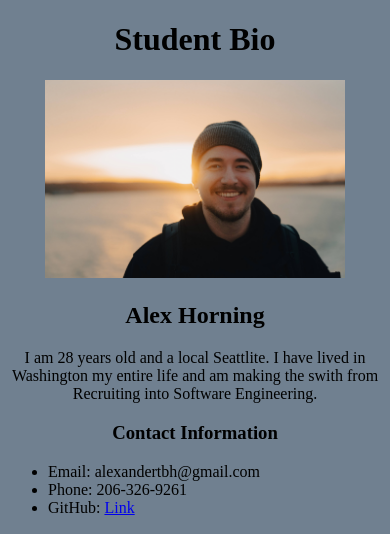
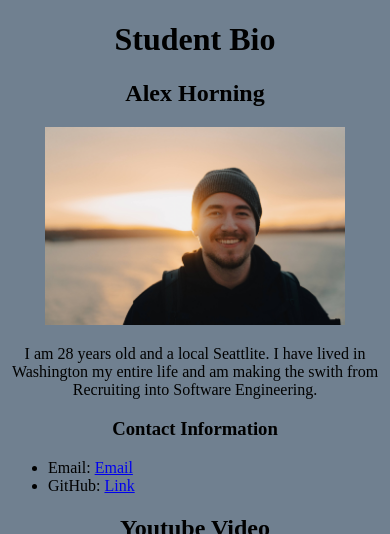
Before and after one commit to alexandertbh/student-bio, a plain HTML site: page index.html in a window 390 px wide. Shown: the top 534 px of the page. Drawn offline with Linux system fonts and the light colour scheme.

Commit message:
removed phone number

```diff
--- a/index.html
+++ b/index.html
@@ -10,18 +10,17 @@
 <body>
     <h1>Student Bio</h1>
     <section>
+        <h2>Alex Horning</h2>
         <a target="_blank" href="https://www.instagram.com/alex.blomster/">
         <img src="assets/20221123-DSC02584.jpg" alt="profile picture of Alex smiling at sunsent">
         </a>
-        <h2>Alex Horning</h2>
         <p>I am 28 years old and a local Seattlite. I have lived in Washington my entire life and am making the swith from Recruiting into Software Engineering.</p>
     </section>
     <seciton >
         <h3>Contact Information</h3>
         <ul>
-            <li>Email: alexandertbh@gmail.com</li>
-            <li>Phone: 206-326-9261</li>
-            <li>GitHub: <a target="_blank" href=https://github.com/alexandertbh>Link</a></li>
+            <li>Email: <a href="mailto:alexandertbh@gmail.com">Email</a></li>
+            <li>GitHub: <a target="_blank" href="https://github.com/alexandertbh">Link</a></li>
         </ul>
     </seciton>
     <section>
--- a/style.css
+++ b/style.css
@@ -1,6 +1,6 @@
 body {
     background-color: slategray;
-    text-align: center;
+    text-align:center;
 
 }
 
```
